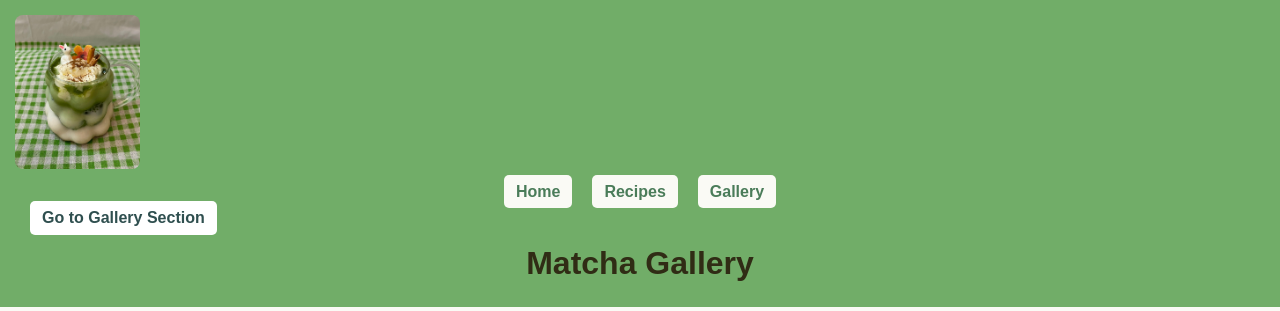
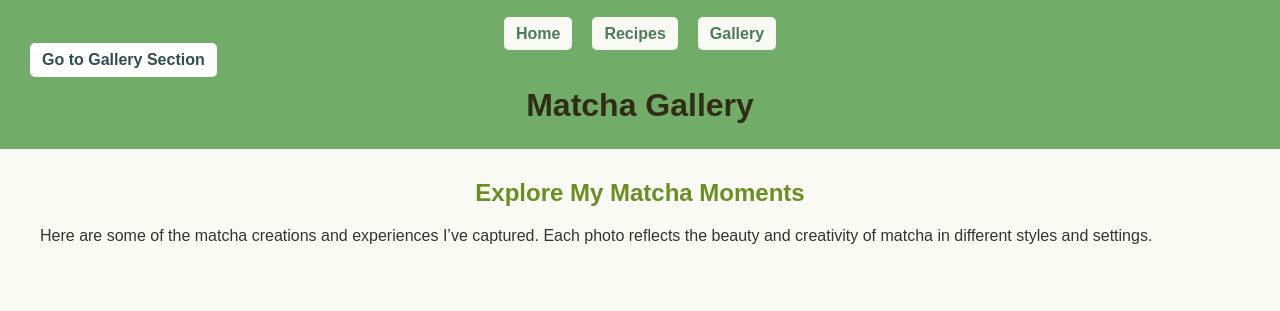
Before and after one commit to fatimahprojects/TheArtofMatcha, a plain HTML site: page Gallery.html in a window 1280 px wide. Shown: the top 311 px of the page. Drawn offline with Linux system fonts and the light colour scheme.

Commit message:
Update Gallery.html

```diff
--- a/Gallery.html
+++ b/Gallery.html
@@ -8,7 +8,6 @@
 <body>
 <header class="site-header">
     <nav class="main-nav">
-		<img src="cinnamon_matcha.jpg" alt="Cinnamon Matcha latte with cream and cute toppings">
 			<ul>
                 <li><a href="index.html">Home</a></li>
                 <li><a href="Recipes.html">Recipes</a></li>
```
